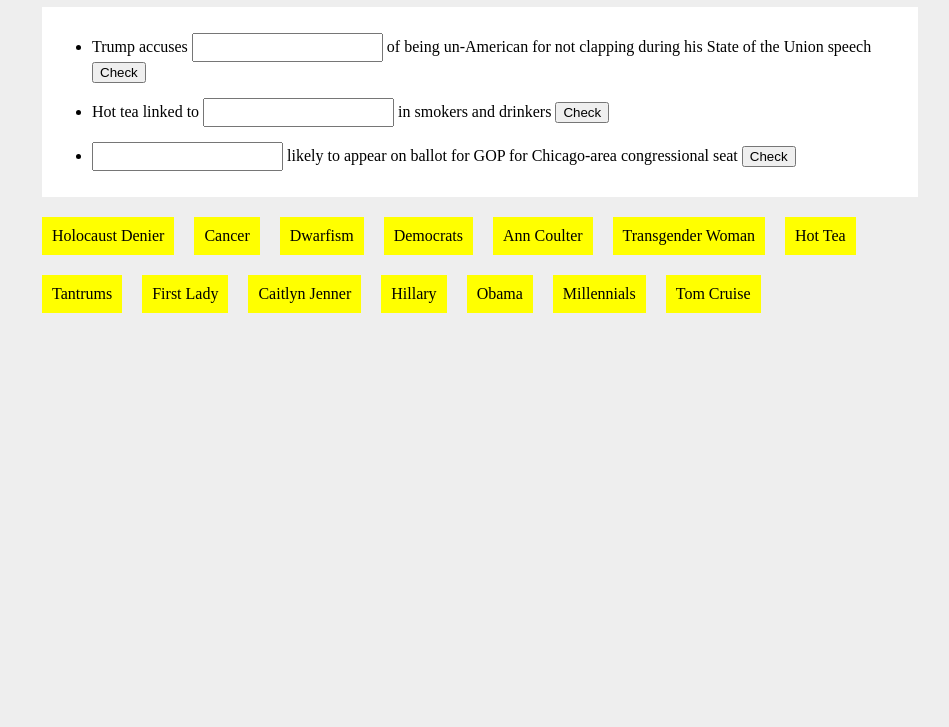
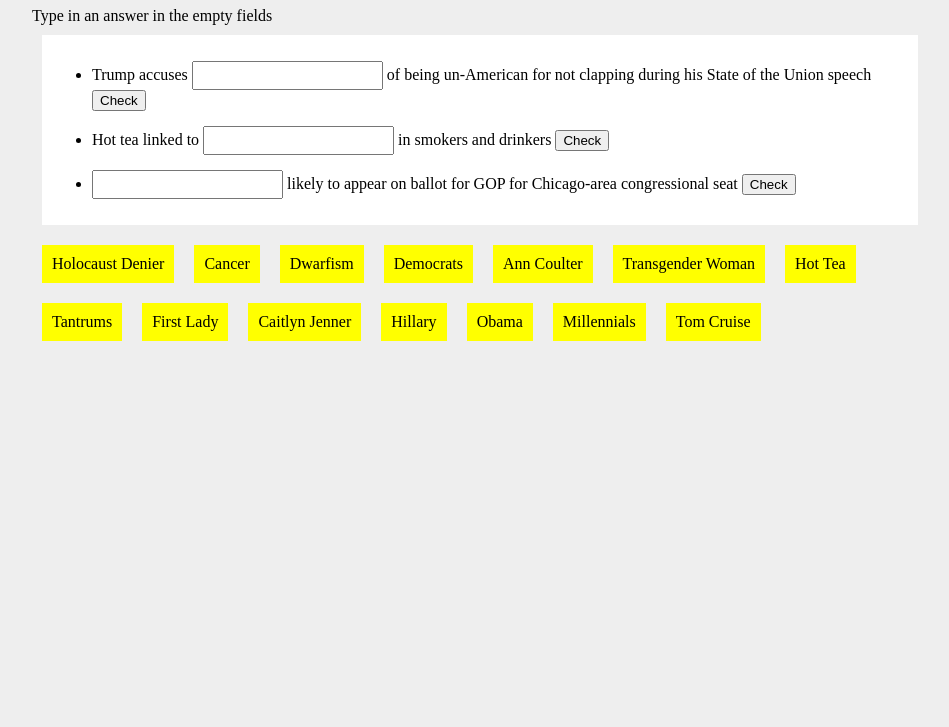
Before and after one commit to cristinekang/newsgame, a plain HTML site: page index.html in a window 1280 px wide. Shown: the part 73-800 px from the top of the page, without its empty margins (160-1109 px from the left). Drawn offline with Linux system fonts and the light colour scheme.

Commit message:
added instructions

```diff
--- a/index.html
+++ b/index.html
@@ -9,6 +9,7 @@
     <header><h1>Headlines</h1></header>
 
     <main>
+      <div>Type in an answer in the empty fields</div>
       <div id="headlines-board">
         <ul>
           <li>Trump accuses <input id="input1" data-word="democrats" data-url="#"> of being un-American for not clapping during his State of the Union speech <button>Check</button> <a style="display:none;" href="https://www.nytimes.com/2018/02/05/us/politics/trump-accuses-democrats-treason-market-rout.html">Read the full story here</a></li>
```
